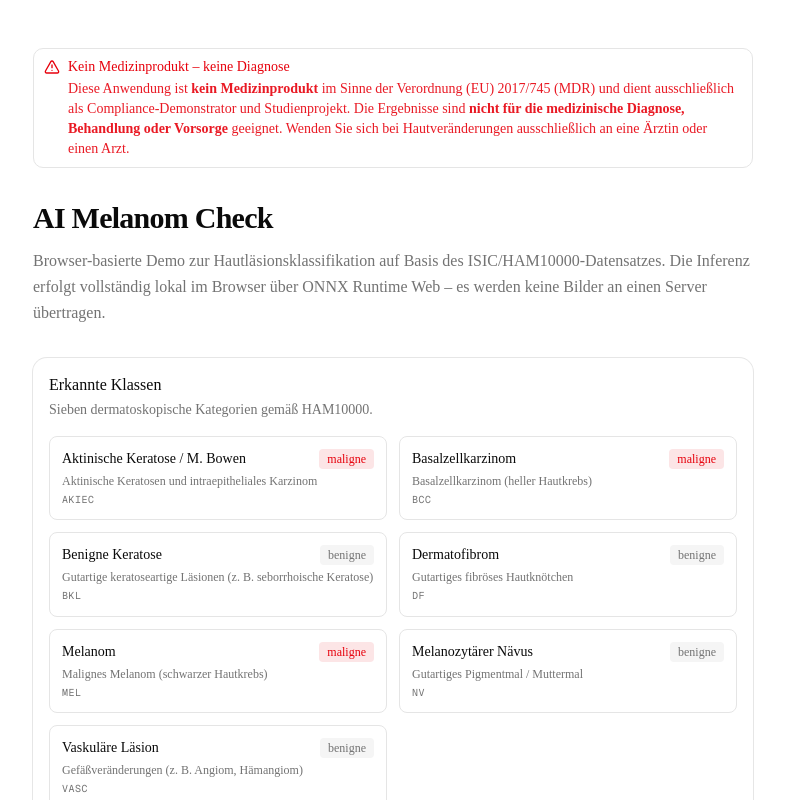
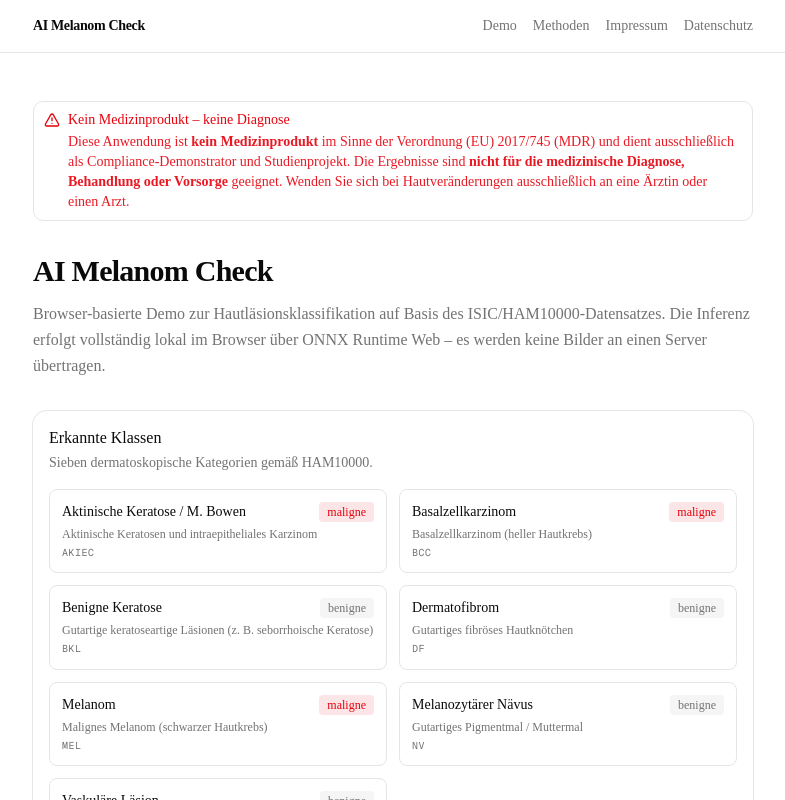
Before and after one commit to kuersatcifci/ai-melanom-check, a Next.js app: page / in a window 1280 px wide. Shown: the top 800 px of the page, without its empty margins (247-1032 px from the left). Built offline with nearby package versions, Linux system fonts and the light colour scheme.

Commit message:
Add navigation header

```diff
--- a/src/app/layout.tsx
+++ b/src/app/layout.tsx
@@ -29,6 +29,45 @@ export default function RootLayout({
       className={`${geistSans.variable} ${geistMono.variable} h-full antialiased`}
     >
       <body className="min-h-full flex flex-col">
+        <header className="border-b">
+          <nav
+            aria-label="Hauptnavigation"
+            className="mx-auto flex w-full max-w-3xl flex-wrap items-center gap-x-6 gap-y-2 px-6 py-4 text-sm"
+          >
+            <Link
+              href="/"
+              className="font-semibold tracking-tight hover:text-foreground"
+            >
+              AI Melanom Check
+            </Link>
+            <div className="flex flex-wrap items-center gap-x-4 gap-y-2 text-muted-foreground sm:ml-auto">
+              <Link
+                href="/demo"
+                className="hover:text-foreground hover:underline underline-offset-2"
+              >
+                Demo
+              </Link>
+              <Link
+                href="/methods"
+                className="hover:text-foreground hover:underline underline-offset-2"
+              >
+                Methoden
+              </Link>
+              <Link
+                href="/impressum"
+                className="hover:text-foreground hover:underline underline-offset-2"
+              >
+                Impressum
+              </Link>
+              <Link
+                href="/datenschutz"
+                className="hover:text-foreground hover:underline underline-offset-2"
+              >
+                Datenschutz
+              </Link>
+            </div>
+          </nav>
+        </header>
         <div className="flex-1">{children}</div>
         <footer className="border-t mt-8">
           <div className="mx-auto flex w-full max-w-3xl flex-wrap items-center justify-center gap-4 px-6 py-4 text-muted-foreground text-sm">
```
